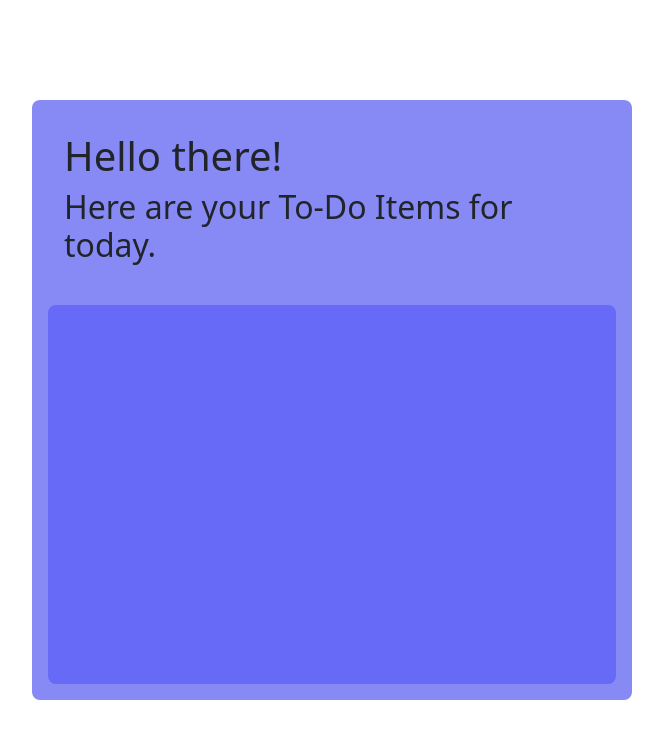
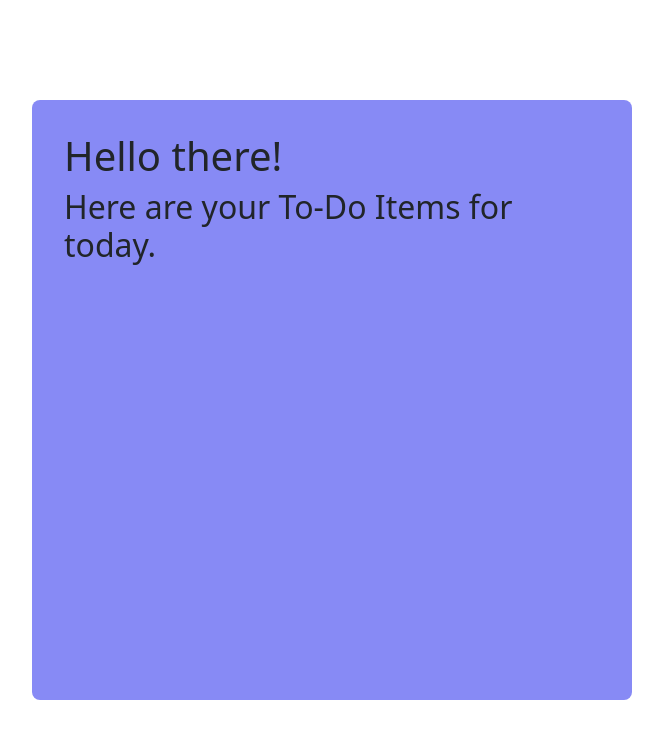
Before and after one commit to waffledood/personal-projects, a Django app: page /todo/ in a window 1280 px wide. Shown: the top 739 px of the page, without its empty margins (308-971 px from the left). Run offline with Django 4.2, Linux system fonts and the light colour scheme; data that the repository does not hold is empty.

Commit message:
Refactor UI design
Individual TodoItem's are colored

The listOfTodoItems div does not have a background color

```diff
--- a/todo-django/todo_django/static/todo_django/style.css
+++ b/todo-django/todo_django/static/todo_django/style.css
@@ -21,7 +21,7 @@ main {
   background-color: var(--pri-purple);
 }
 
-#listOfTodoItems {
+.todoItem {
   background-color: var(--pri-purple-accent);
 }
 
--- a/todo-django/todo_django/templates/todo_django/index.html
+++ b/todo-django/todo_django/templates/todo_django/index.html
@@ -20,9 +20,9 @@
         <h1>Hello there!</h1>
         <h2>Here are your To-Do Items for today.</h2>
       </header>
-      <div id="listOfTodoItems" class="flex-grow-1 p-3 mt-3 rounded-3">
+      <div id="listOfTodoItems" class="flex-grow-1 p-3 mt-3">
         {% for todoitem in allTodoItemObjects %}
-          <div id="todoitem-{{ todoitem.id }}" class="d-flex flex-row align-items-center p-3">
+          <div id="todoitem-{{ todoitem.id }}" class="d-flex flex-row align-items-center mb-3 p-3 rounded-3 todoItem">
             <input type="checkbox" name="todoitem-checkbox-{{ todoitem.id }}" id="todoitem-checkbox-{{ todoitem.id }}" />
             <div class="ms-3">{{ todoitem.detail }}</div>
           </div>
```
